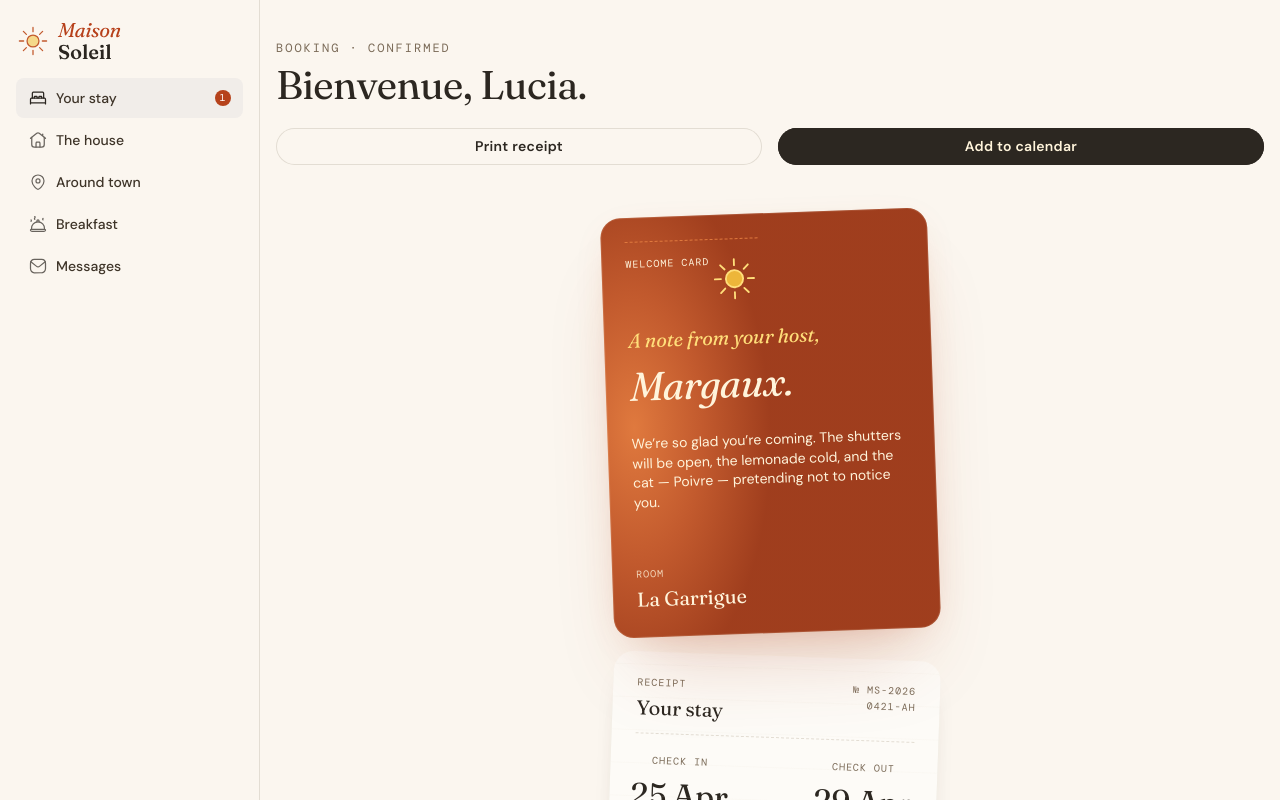
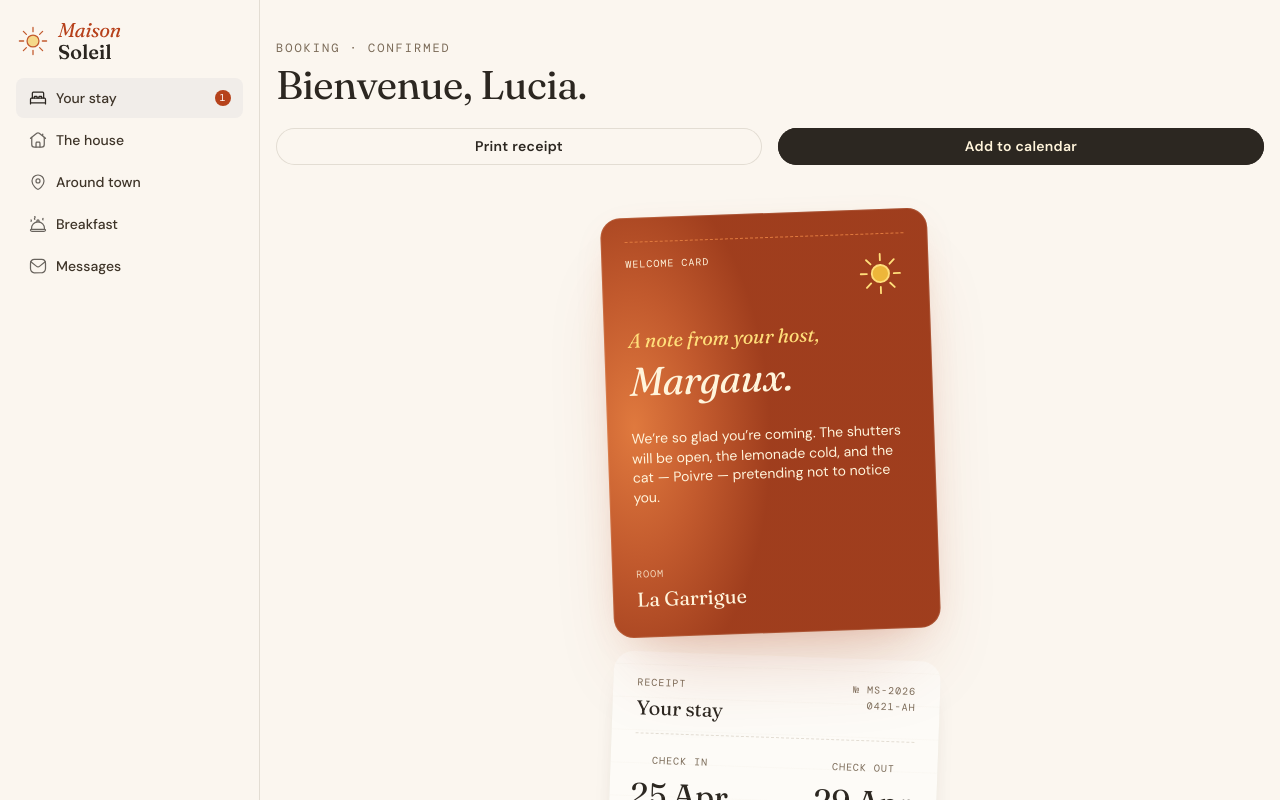
Before and after one commit to eestaniel/hotel-booking-confirmation-page, a React (Vite) app in the folder hotel-booking/: page / in a window 1280 px wide. Shown: the top 800 px of the page. Built offline with nearby package versions, Linux system fonts and the light colour scheme.

Commit message:
style(booking): add explicit dimensions to match figma node properties

```diff
--- a/hotel-booking/src/components/BookingDocuments/BookingDocuments.module.css
+++ b/hotel-booking/src/components/BookingDocuments/BookingDocuments.module.css
@@ -5,7 +5,9 @@
     flex-direction: column;
     gap: 0.625rem;
     align-items: center;
+    justify-content: flex-start;
     width: 100%;
+    flex: 0 0 auto;
     padding: 0;
     overflow: visible;
 }
--- a/hotel-booking/src/components/BookingHeader/BookingHeader.module.css
+++ b/hotel-booking/src/components/BookingHeader/BookingHeader.module.css
@@ -37,6 +37,7 @@
 /* ===== Status ===== */
 
 .status {
+    width: 100%;
     font-family: var(--text-preset-8-font);
     font-size: var(--text-preset-8-size);
     font-weight: var(--text-preset-8-weight);
@@ -49,6 +50,7 @@
 /* ===== Heading ===== */
 
 .heading {
+    width: 100%;
     font-family: var(--text-preset-1-font);
     font-size: var(--text-preset-1-size);
     font-weight: var(--text-preset-1-weight);
--- a/hotel-booking/src/components/Cards/Cards.module.css
+++ b/hotel-booking/src/components/Cards/Cards.module.css
@@ -162,6 +162,7 @@
 }
 
 .detailTitle {
+    width: 100%;
     font-family: var(--text-preset-3-font);
     font-size: var(--text-preset-3-size);
     font-weight: var(--text-preset-3-weight);
@@ -171,6 +172,7 @@
 }
 
 .detailSubtitle {
+    width: 100%;
     font-family: var(--text-preset-7-font);
     font-size: var(--text-preset-7-size);
     font-weight: var(--text-preset-7-weight);
@@ -182,6 +184,7 @@
 /* ===== Instructions Text ===== */
 
 .instructions {
+    width: 100%;
     font-family: var(--text-preset-5-font);
     font-size: var(--text-preset-5-size);
     font-weight: var(--text-preset-5-weight);
--- a/hotel-booking/src/components/StayReceipt/StayReceipt.module.css
+++ b/hotel-booking/src/components/StayReceipt/StayReceipt.module.css
@@ -57,6 +57,7 @@
     display: flex;
     justify-content: space-between;
     align-items: flex-start;
+    width: 100%;
     height: 3.625rem;
     flex: 0 0 auto;
     padding-bottom: 0.6875rem;
--- a/hotel-booking/src/components/WelcomeCard/WelcomeCard.module.css
+++ b/hotel-booking/src/components/WelcomeCard/WelcomeCard.module.css
@@ -34,6 +34,7 @@
     display: flex;
     align-items: flex-start;
     justify-content: space-between;
+    width: 100%;
     height: 4.0625rem;
     flex: 0 0 auto;
     padding-top: 0.9375rem;
@@ -82,12 +83,18 @@
     display: flex;
     flex-direction: column;
     gap: 0.5rem;
+    width: 100%;
+    height: 4.9375rem;
+    flex: 0 0 auto;
     align-items: flex-start;
     justify-content: flex-start;
     overflow: visible;
 }
 
 .subtitle {
+    width: 100%;
+    height: 1.4375rem;
+    flex: 0 0 auto;
     font-family: var(--text-preset-4-font);
     font-size: var(--text-preset-4-size);
     font-weight: var(--text-preset-4-weight);
@@ -98,6 +105,9 @@
 }
 
 .hostName {
+    width: 100%;
+    height: 3rem;
+    flex: 0 0 auto;
     font-family: var(--text-preset-1-font);
     font-size: var(--text-preset-1-size);
     font-weight: var(--text-preset-1-weight);
@@ -109,6 +119,9 @@
 /* ===== Body text ===== */
 
 .body {
+    width: 100%;
+    height: 3.75rem;
+    flex: 0 0 auto;
     font-family: var(--text-preset-5-font);
     font-size: var(--text-preset-5-size);
     font-weight: var(--text-preset-5-weight);
@@ -130,6 +143,7 @@
 }
 
 .roomLabel {
+    width: 100%;
     font-family: var(--text-preset-10-font);
     font-size: var(--text-preset-10-size);
     font-weight: var(--text-preset-10-weight);
@@ -140,6 +154,7 @@
 }
 
 .roomName {
+    width: 100%;
     font-family: var(--text-preset-4-font);
     font-size: var(--text-preset-4-size);
     font-weight: var(--text-preset-4-weight);
```
